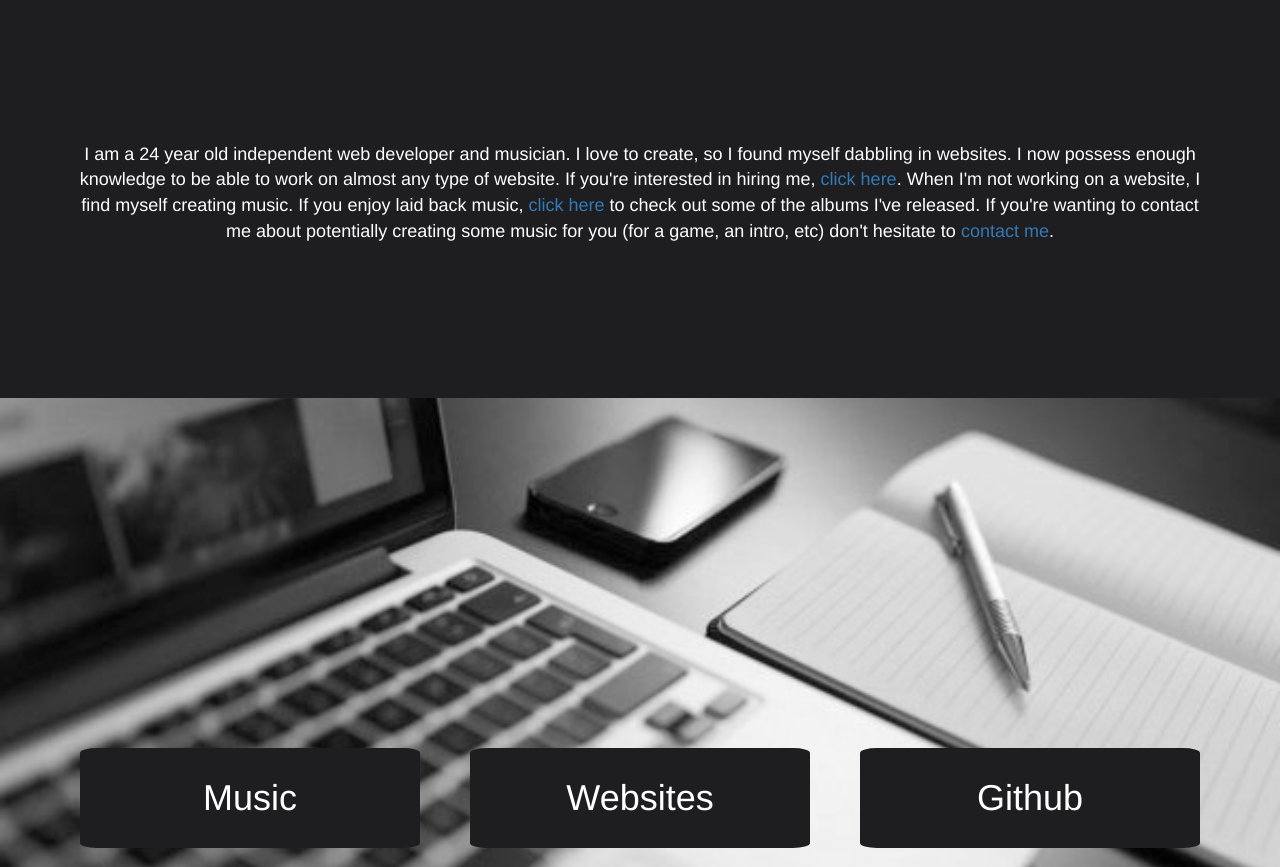
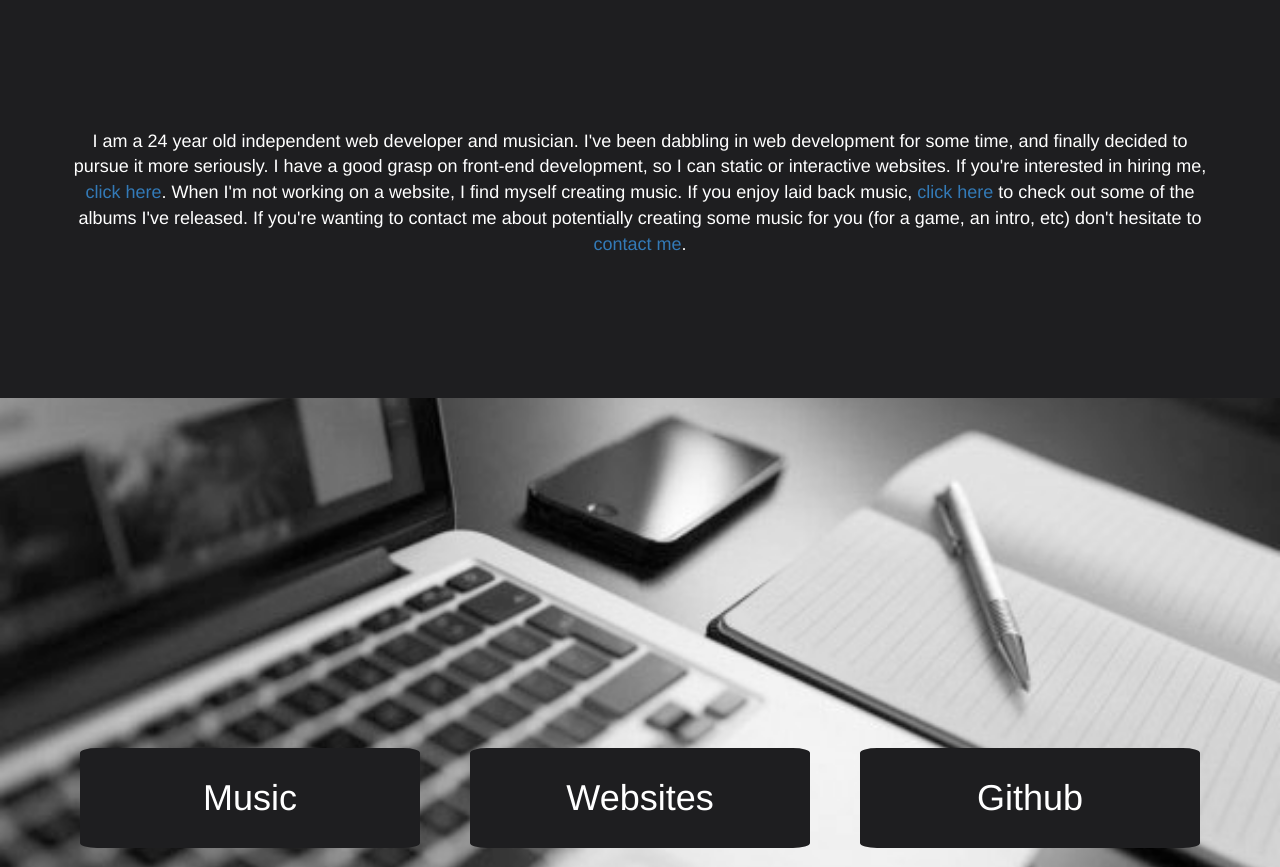
Before and after one commit to dylancbailey/dylanbailey, a plain HTML site: page index.html in a window 1280 px wide. Shown: the part 802-1669 px from the top of the page. Drawn offline with nearby package versions, Linux system fonts and the light colour scheme.

Commit message:
Updated about

```diff
--- a/index.html
+++ b/index.html
@@ -38,7 +38,7 @@
 <section class="about vertical-center" id="about">
   <div class="container">
     <div class="row">
-      <p class="text-center col-md-12 col-xs-12">I am a 24 year old independent web developer and musician. I love to create, so I found myself dabbling in websites. I now possess enough knowledge to be able to work on almost any type of website. If you're interested in hiring me, <a href="contact.html">click here</a>. When I'm not working on a website, I find myself creating music. If you enjoy laid back music, <a href="http://iamsleepless.bandcamp.com">click here</a> to check out some of the albums I've released. If you're wanting to contact me about potentially creating some music for you (for a game, an intro, etc) don't hesitate to <a href="contact.html">contact me</a>.</p>
+      <p class="text-center col-md-12 col-xs-12">I am a 24 year old independent web developer and musician. I've been dabbling in web development for some time, and finally decided to pursue it more seriously. I have a good grasp on front-end development, so I can static or interactive websites. If you're interested in hiring me, <a href="contact.html">click here</a>. When I'm not working on a website, I find myself creating music. If you enjoy laid back music, <a href="http://iamsleepless.bandcamp.com">click here</a> to check out some of the albums I've released. If you're wanting to contact me about potentially creating some music for you (for a game, an intro, etc) don't hesitate to <a href="contact.html">contact me</a>.</p>
     </div>
   </div>
 </section>
```
